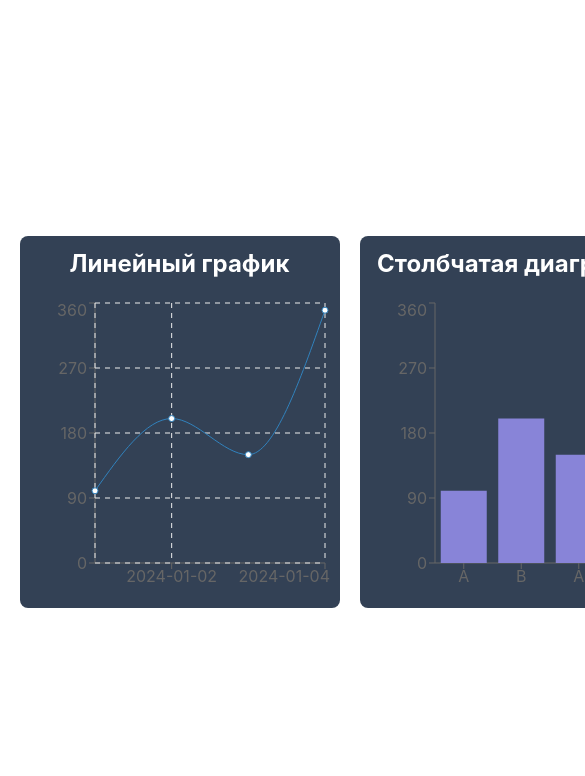
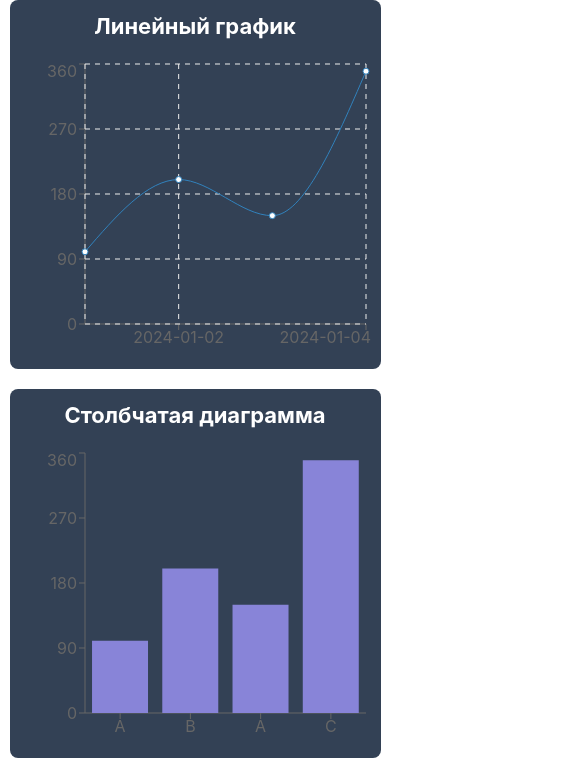
Before and after one commit to timuritodev/test-rmh, a React (Vite) app: page / in a window 390 px wide. Shown: the top 776 px of the page, 585 px wide, since content can reach past the window. Built offline with nearby package versions, Linux system fonts and the light colour scheme.

Commit message:
almost added adaptive

```diff
--- a/src/App.css
+++ b/src/App.css
@@ -24,3 +24,17 @@
   margin: 0 0 16px 0;
   text-align: center;
 }
+
+@media screen and (max-width: 1279px) {
+  .chart_title {
+    font-size: 22px;
+  }
+}
+
+
+@media screen and (max-width: 1023px) {
+  .app_container {
+    display: flex;
+    flex-direction: column;
+  }
+}
--- a/src/App.tsx
+++ b/src/App.tsx
@@ -3,21 +3,28 @@ import mockData from './constants/mockData.json';
 import { BarChartComponent } from './components/charts/bar/BarChart';
 import { LineChartComponent } from './components/charts/line/LineChart';
 import PieChartComponent from './components/charts/pie/PieChart';
+import { useChartWidth } from './hooks/useChartWidth';
+import { useResize } from './hooks/useResize';
 
 const App: React.FC = () => {
+  const chartWidth = useChartWidth();
+  const pageWidth = useResize();
+
+  const width = pageWidth > 1024 ? chartWidth : pageWidth * 0.9;
+
   return (
     <div className="app_container">
       <div className="chart_container">
         <h3 className="chart_title">Линейный график</h3>
-        <LineChartComponent data={mockData} width={300} height={300} />
+        <LineChartComponent data={mockData} width={width} height={300} />
       </div>
       <div className="chart_container">
         <h3 className="chart_title">Столбчатая диаграмма</h3>
-        <BarChartComponent data={mockData} width={300} height={300} />
+        <BarChartComponent data={mockData} width={width} height={300} />
       </div>
       <div className="chart_container">
         <h3 className="chart_title">Круговая диаграмма</h3>
-        <PieChartComponent data={mockData} width={300} height={300} />
+        <PieChartComponent data={mockData} width={width} height={300} />
       </div>
     </div>
   );
--- /dev/null
+++ b/src/hooks/useChartWidth.tsx
@@ -0,0 +1,18 @@
+import { useState, useEffect } from "react";
+import { calculateChartWidth } from "../utils/calculateChartWidth";
+
+export const useChartWidth = () => {
+    const [chartWidth, setChartWidth] = useState(calculateChartWidth());
+
+    useEffect(() => {
+        const handleResize = () => {
+            setChartWidth(calculateChartWidth());
+        };
+
+        window.addEventListener("resize", handleResize);
+
+        return () => window.removeEventListener("resize", handleResize);
+    }, []);
+
+    return chartWidth;
+};
--- /dev/null
+++ b/src/hooks/useResize.ts
@@ -0,0 +1,18 @@
+/* eslint-disable @typescript-eslint/no-explicit-any */
+import { useState, useEffect } from 'react';
+
+export const useResize = () => {
+	const [width, setWidth] = useState(window.innerWidth);
+
+	useEffect(() => {
+		const handleResize = (event: any) => {
+			setWidth(event.target.innerWidth);
+		};
+
+		window.addEventListener('resize', handleResize);
+
+		return () => window.removeEventListener('resize', handleResize);
+	}, []);
+
+	return width;
+};
--- /dev/null
+++ b/src/utils/calculateChartWidth.ts
@@ -0,0 +1,9 @@
+export const calculateChartWidth = () => {
+    const charts = 3;
+
+    const gap = 20 * (charts - 1);
+
+    const width = window.innerWidth * 0.9;
+
+    return ((width - gap) / charts) * 0.9;
+};
```
